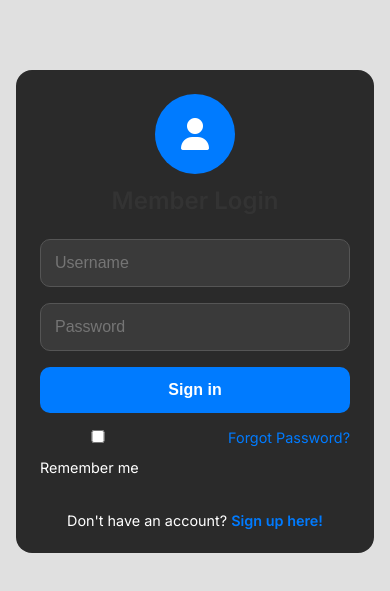
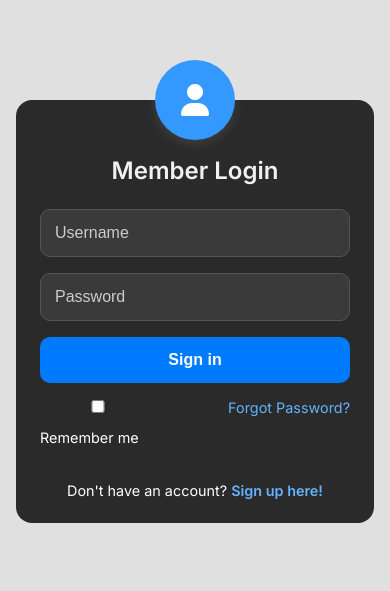
Before and after one commit to fikrisudra/webapp, a plain HTML site: page index.html in a window 390 px wide. Shown: the part 111-702 px from the top of the page. Drawn offline with Linux system fonts and the dark colour scheme.

Commit message:
Add files via upload

```diff
--- a/style.css
+++ b/style.css
@@ -197,18 +197,24 @@ button:hover {
   }
 
   .mobile-login-card {
+    position: relative;
     background: white;
     border-radius: 16px;
-    padding: 24px;
+    padding: 56px 24px 24px;
     width: 100%;
     max-width: 360px;
     box-shadow: 0 6px 16px rgba(0,0,0,0.1);
     display: flex;
     flex-direction: column;
     align-items: center;
+    overflow: visible;
   }
 
   .mobile-login-icon {
+    position: absolute;
+    top: -40px;
+    left: 50%;
+    transform: translateX(-50%);
     width: 80px;
     height: 80px;
     background: #007bff;
@@ -218,7 +224,8 @@ button:hover {
     justify-content: center;
     color: white;
     font-size: 2rem;
-    margin-bottom: 12px;
+    box-shadow: 0 4px 12px rgba(0,0,0,0.2);
+    z-index: 2;
   }
 
   .mobile-login-title {
@@ -364,4 +371,47 @@ button:hover {
   #result {
     color: #ff4d4d;
   }
+
+  .mobile-login-icon {
+    background: #3399ff;
+    color: white;
+    width: 80px;
+    height: 80px;
+    position: absolute;
+    top: -40px;
+    left: 50%;
+    transform: translateX(-50%);
+    border-radius: 50%;
+    display: flex;
+    align-items: center;
+    justify-content: center;
+    font-size: 2rem;
+    box-shadow: 0 4px 12px rgba(255,255,255,0.1);
+    z-index: 2;
+  }
+
+  .mobile-login-title {
+    color: #f0f0f0;
+  }
+
+  .mobile-login-options a,
+  .mobile-login-footer a {
+    color: #66b2ff;
+  }
+
+  .mobile-login-card button:hover {
+    background: #66b2ff;
+  }
+
+  .mobile-login-card input::placeholder {
+    color: #ccc;
+  }
+
+  .mobile-login-card input:focus {
+    border-color: #66b2ff;
+  }
+
+  #result {
+    color: #ff4d4d;
+  }
 }
```
